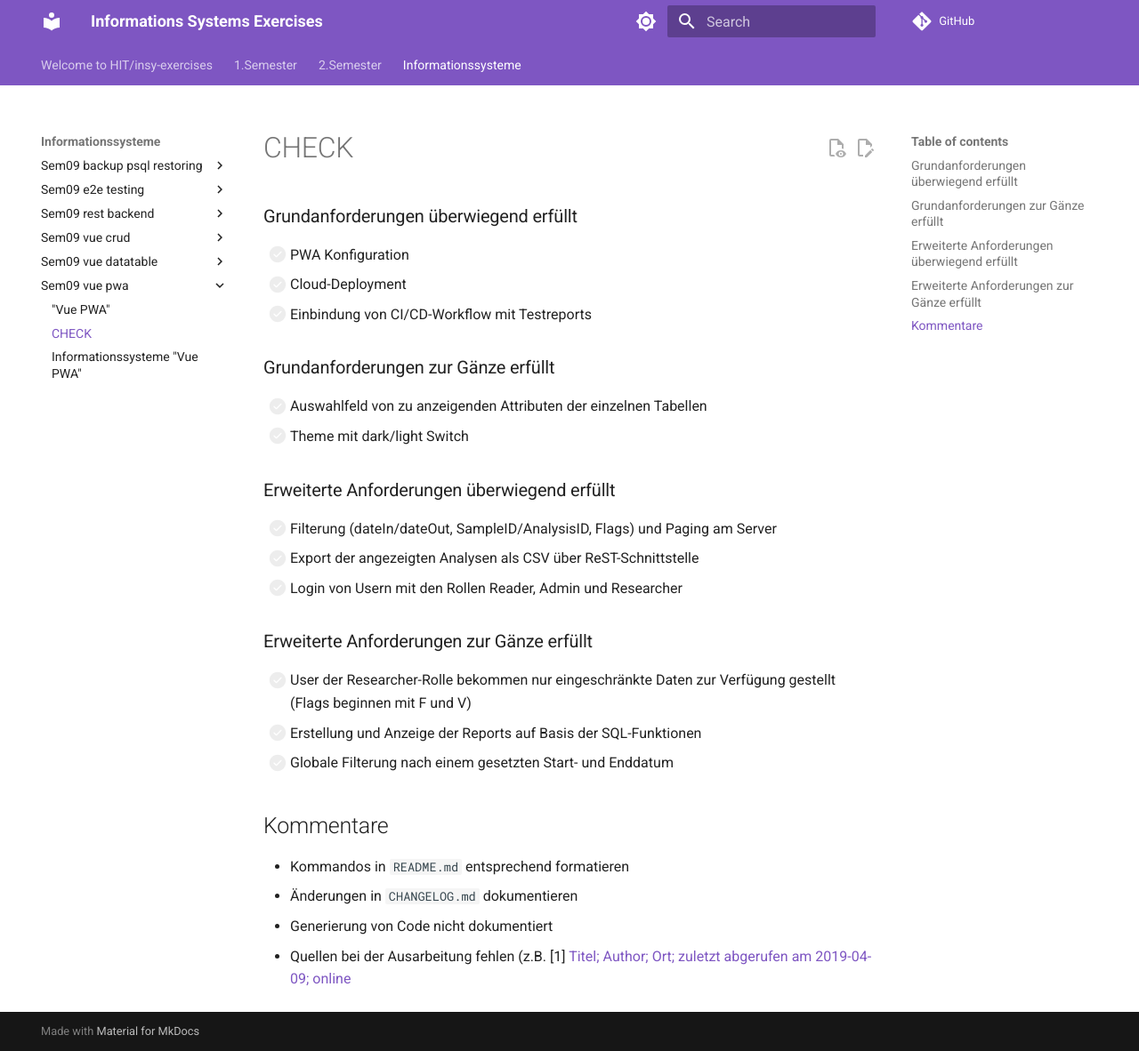
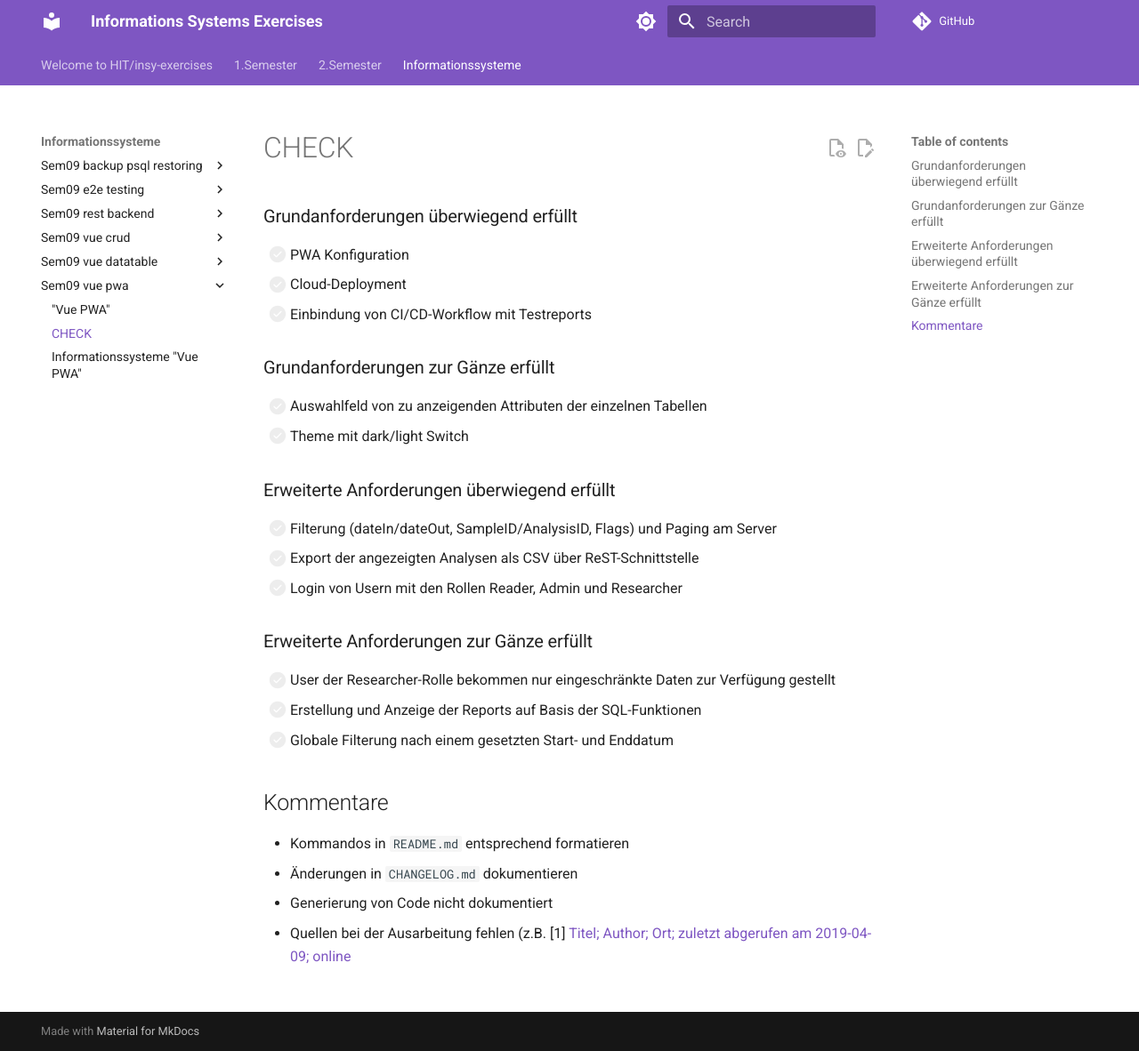
Before and after one commit to TGM-HIT/insy-exercises, an MkDocs documentation site: the page built from docs/informationssysteme_/sem09_vue_pwa/CHECK.md, in a window 1280 px wide and 1182 px high. Shown: the whole window at 89% size. Built offline with MkDocs 1.6.1 and Material for MkDocs 9.7.7, drawn with Linux system fonts in a browser that asks for light colours; comment, search, counter and statistics services are not loaded.

Commit message:
simplifying check rules

```diff
--- a/docs/informationssysteme_/sem09_vue_pwa/CHECK.md
+++ b/docs/informationssysteme_/sem09_vue_pwa/CHECK.md
@@ -14,7 +14,7 @@
 - [ ] Login von Usern mit den Rollen Reader, Admin und Researcher
 
 ### Erweiterte Anforderungen zur Gänze erfüllt
-- [ ] User der Researcher-Rolle bekommen nur eingeschränkte Daten zur Verfügung gestellt (Flags beginnen mit F und V)
+- [ ] User der Researcher-Rolle bekommen nur eingeschränkte Daten zur Verfügung gestellt
 - [ ] Erstellung und Anzeige der Reports auf Basis der SQL-Funktionen
 - [ ] Globale Filterung nach einem gesetzten Start- und Enddatum
 
```
Also changed, not shown: docs/informationssysteme_/sem09_vue_pwa/TASK.md (+1 -1 lines).
